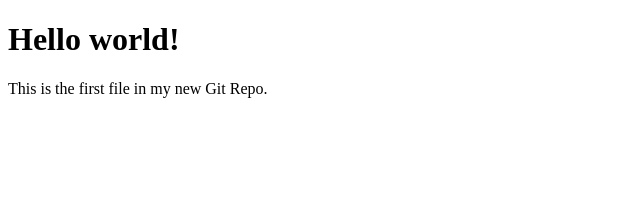
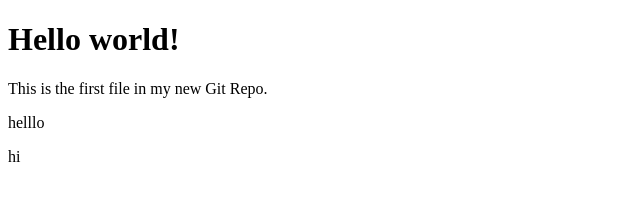
Before and after one commit to madheshsathya2004/index, a plain HTML site: page index.html in a window 1280 px wide. Shown: the full height of the page, 0-640 px from the left. Drawn offline with Linux system fonts and the light colour scheme.

Commit message:
first commit on index branch

```diff
--- a/index.html
+++ b/index.html
@@ -7,6 +7,7 @@
 
 <h1>Hello world!</h1>
 <p>This is the first file in my new Git Repo.</p>
-
+<P>helllo</P>
+<p>hi</p>
 </body>
 </html>
```
